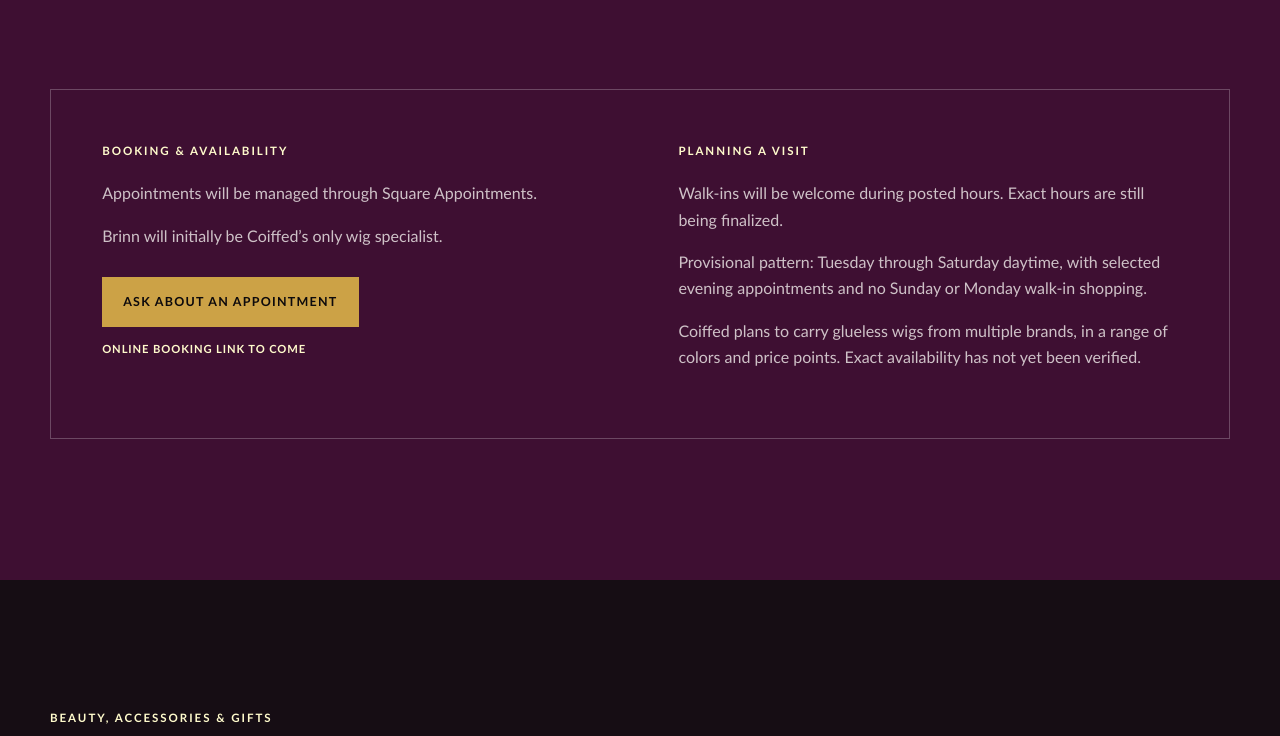
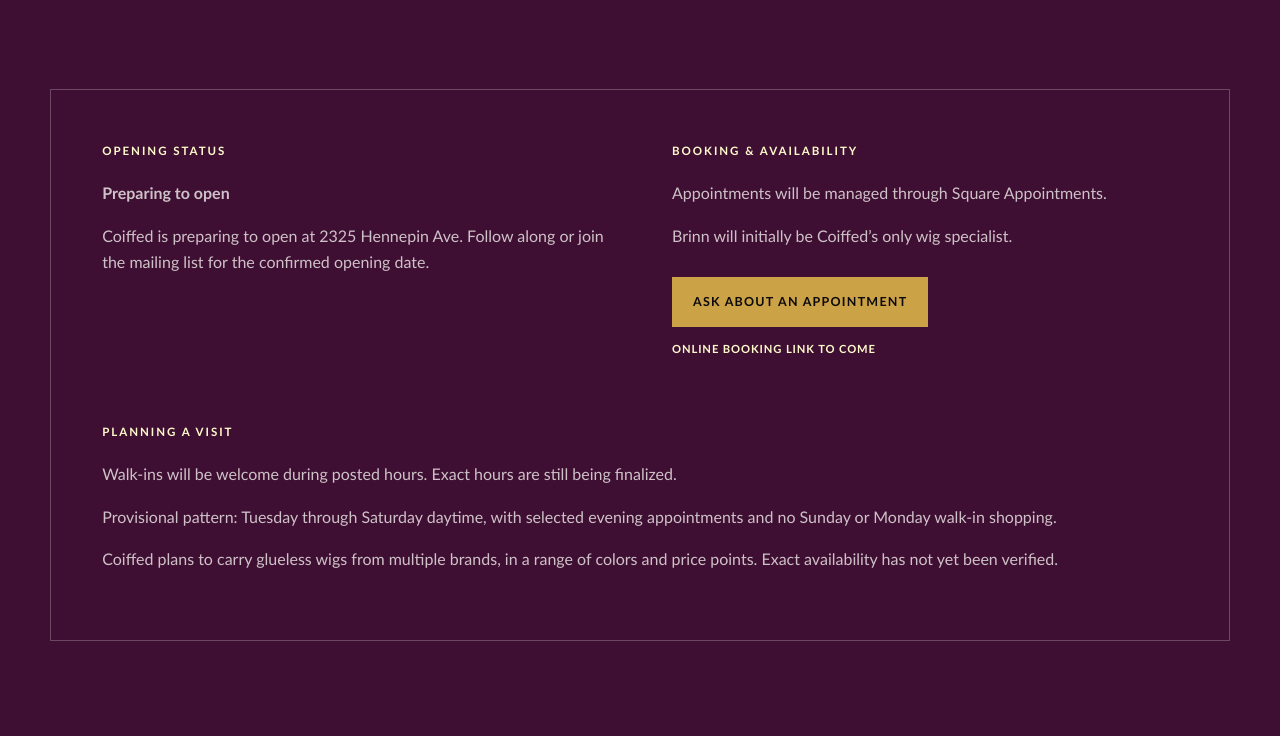
Before and after one commit to Cloud9Isles/coiffed-website, a website: page index.html in a window 1280 px wide. Shown: the part 3905-4641 px from the top of the page. Drawn offline with Linux system fonts and the light colour scheme.

Commit message:
Add opening status and site validation tests

```diff
--- a/index.html
+++ b/index.html
@@ -155,13 +155,18 @@
         <div class="shell service-grid" data-service-list aria-label="Available wig appointments"></div>
         <div class="shell appointment-operations reveal">
           <div>
+            <p class="eyebrow light" data-opening-label></p>
+            <p><strong data-opening-status></strong></p>
+            <p data-opening-detail></p>
+          </div>
+          <div>
             <p class="eyebrow light">Booking &amp; availability</p>
             <p data-booking-copy></p>
             <p data-specialist-copy></p>
             <span data-booking-action></span>
             <span class="booking-status" data-booking-status></span>
           </div>
-          <div>
+          <div class="appointment-hours">
             <p class="eyebrow light">Planning a visit</p>
             <p data-hours-copy></p>
             <p data-hours-pattern></p>
@@ -238,6 +243,7 @@
             <div><span>Customer &amp; general</span><p><a href="mailto:hello@coiffedbeauty.com">hello@coiffedbeauty.com</a></p></div>
             <div><span>Vendor partnerships</span><p><a href="mailto:vendors@coiffedbeauty.com">vendors@coiffedbeauty.com</a></p></div>
             <div><span>Appointments</span><p data-visit-booking></p></div>
+            <div><span>Opening status</span><p data-visit-opening></p></div>
             <div><span>Hours</span><p data-visit-hours></p></div>
           </address>
         </div>
--- a/script.js
+++ b/script.js
@@ -72,11 +72,15 @@ const renderOperations = () => {
   });
 
   document.querySelector("[data-booking-copy]").textContent = `Appointments will be managed through ${operations.booking.mode}.`;
+  document.querySelector("[data-opening-label]").textContent = operations.opening.label;
+  document.querySelector("[data-opening-status]").textContent = operations.opening.status;
+  document.querySelector("[data-opening-detail]").textContent = operations.opening.detail;
   document.querySelector("[data-specialist-copy]").textContent = operations.specialist;
   document.querySelector("[data-hours-copy]").textContent = operations.hours.walkIns;
   document.querySelector("[data-hours-pattern]").textContent = operations.hours.provisionalPattern;
   document.querySelector("[data-inventory-copy]").textContent = operations.inventory;
   document.querySelector("[data-visit-booking]").textContent = `${operations.booking.mode}; official booking link to come.`;
+  document.querySelector("[data-visit-opening]").textContent = `${operations.opening.status}. ${operations.opening.detail}`;
   document.querySelector("[data-visit-hours]").textContent = `${operations.hours.walkIns} ${operations.hours.provisionalPattern}`;
 
   const hasSquareUrl = Boolean(operations.booking.squareUrl);
--- a/site-config.js
+++ b/site-config.js
@@ -12,6 +12,11 @@ window.COIFFED_SITE = Object.freeze({
  * fabricated booking link.
  */
 window.COIFFED_OPERATIONS = Object.freeze({
+  opening: {
+    label: "Opening status",
+    status: "Preparing to open",
+    detail: "Coiffed is preparing to open at 2325 Hennepin Ave. Follow along or join the mailing list for the confirmed opening date."
+  },
   booking: {
     mode: "Square Appointments",
     squareUrl: "",
--- a/styles.css
+++ b/styles.css
@@ -122,7 +122,8 @@ em { color: var(--plum); font-weight: 400; }
 .service-description { color: rgba(255,253,250,.88); font-family: var(--display); font-size: 1.3rem; line-height: 1.35; }
 .service-details { color: rgba(255,253,250,.74); margin: 1.5rem 0 0; padding-left: 1.2rem; }
 .service-details li { margin-bottom: .7rem; padding-left: .25rem; }
-.appointment-operations { border: 1px solid rgba(255,255,255,.24); display: grid; gap: clamp(2rem, 6vw, 6rem); grid-template-columns: repeat(2, minmax(0, 1fr)); margin-top: clamp(3rem, 7vw, 6rem); padding: clamp(1.5rem, 4vw, 3.5rem); }
+.appointment-operations { border: 1px solid rgba(255,255,255,.24); display: grid; gap: clamp(2rem, 5vw, 5rem); grid-template-columns: repeat(2, minmax(0, 1fr)); margin-top: clamp(3rem, 7vw, 6rem); padding: clamp(1.5rem, 4vw, 3.5rem); }
+.appointment-hours { grid-column: 1 / -1; }
 .appointment-operations p:not(.eyebrow) { color: rgba(255,253,250,.75); }
 .appointment-operations .button { margin-top: .75rem; }
 .booking-status { color: var(--champagne); display: block; font-size: .7rem; font-weight: 700; letter-spacing: .08em; margin-top: .8rem; text-transform: uppercase; }
```
Also changed, not shown: package.json (added, +7 -0 lines), tests/site.test.mjs (added, +68 -0 lines), README.md.
